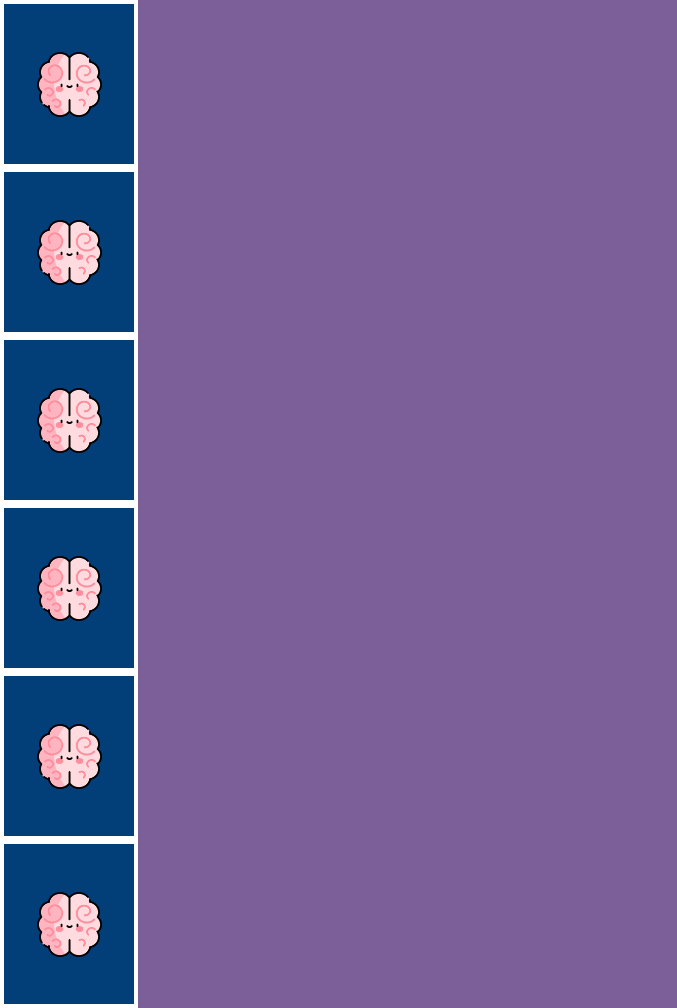
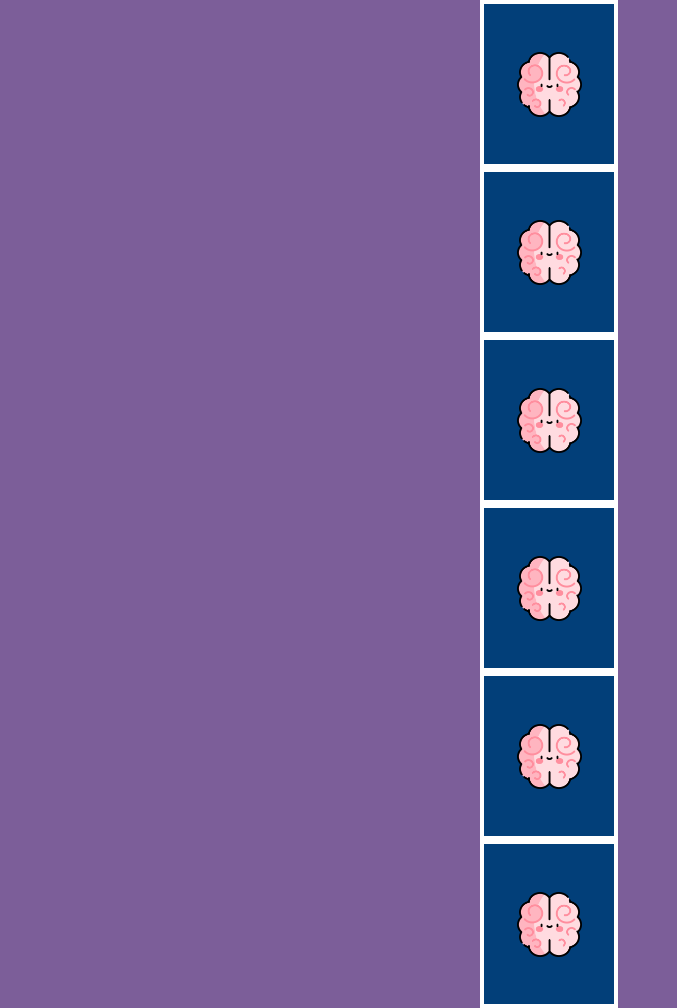
Before and after one commit to Alexandre-FB/jogo-da-memoria-js, a website built with Vite: page index.html in a window 1280 px wide. Shown: the whole page, without its empty margins (0-677 px from the left). Built offline with nearby package versions, Linux system fonts and the light colour scheme.

Commit message:
adicionado max-width de 320px no body

```diff
--- a/src/styles/elements/base.css
+++ b/src/styles/elements/base.css
@@ -1,3 +1,5 @@
 body {
     background-color: var(--roxo);
+    max-width: 320px;
+    margin: 0 auto;
 }
```
